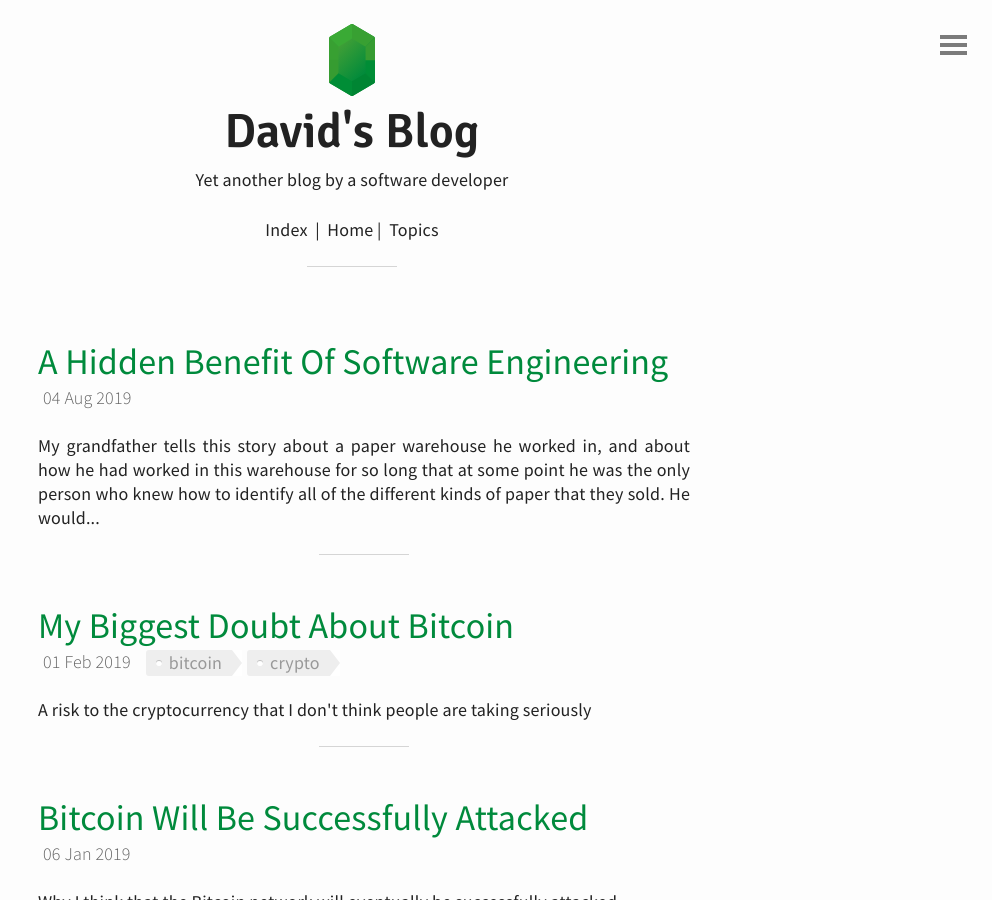
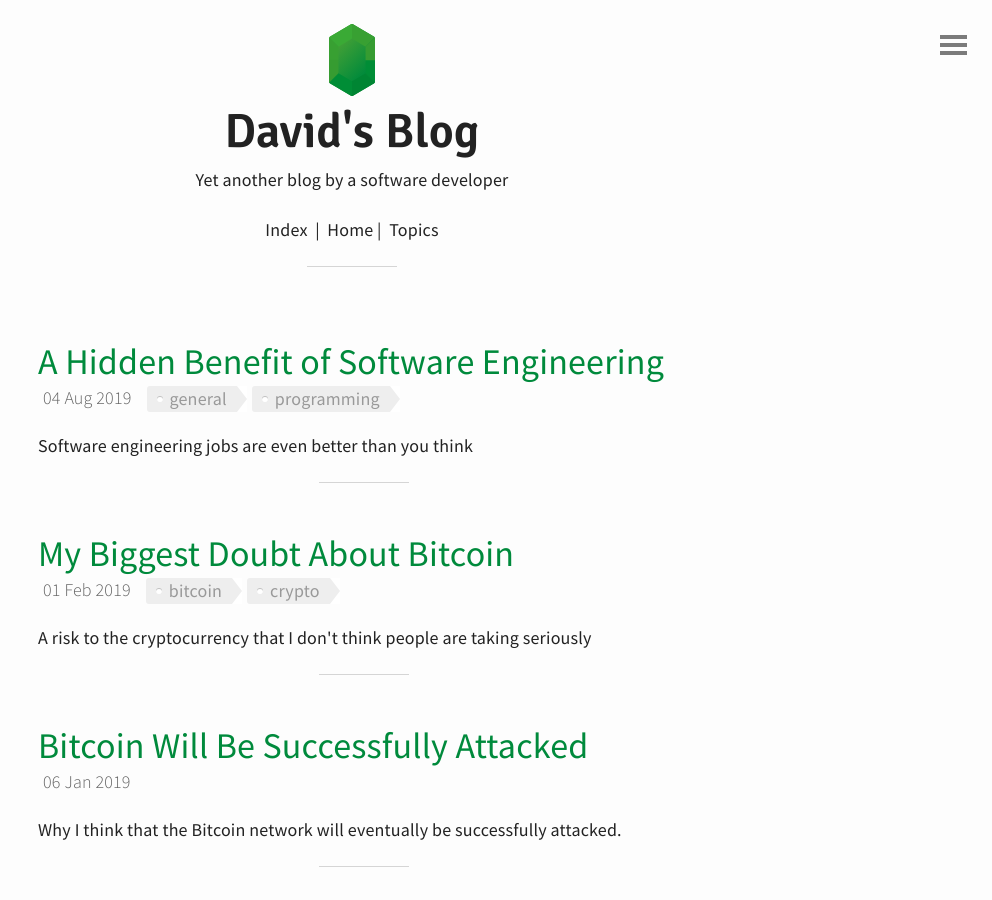
Before and after one commit to davidlaprade/davidlaprade.github.io, a Jekyll site: the page built from index.html, in a window 1280 px wide and 900 px high. Shown: the whole window, without its empty margins (288-1280 px from the left). Built offline with Jekyll 4.4.1, drawn with Linux system fonts in a browser that asks for light colours; the list of posts is cut into pages by our own code.

Commit message:
Add post metadata for hidden benefit post

```diff
--- a/_posts/2019-08-04-a-hidden-benefit-of-software-engineering.md
+++ b/_posts/2019-08-04-a-hidden-benefit-of-software-engineering.md
@@ -1,3 +1,9 @@
+---
+title: A Hidden Benefit of Software Engineering
+tags: general programming
+excerpt: Software engineering jobs are even better than you think
+---
+
 My grandfather tells this story about a paper warehouse he worked in, and about
 how he had worked in this warehouse for so long that at some point he was the
 only person who knew how to identify all of the different kinds of paper that
```
